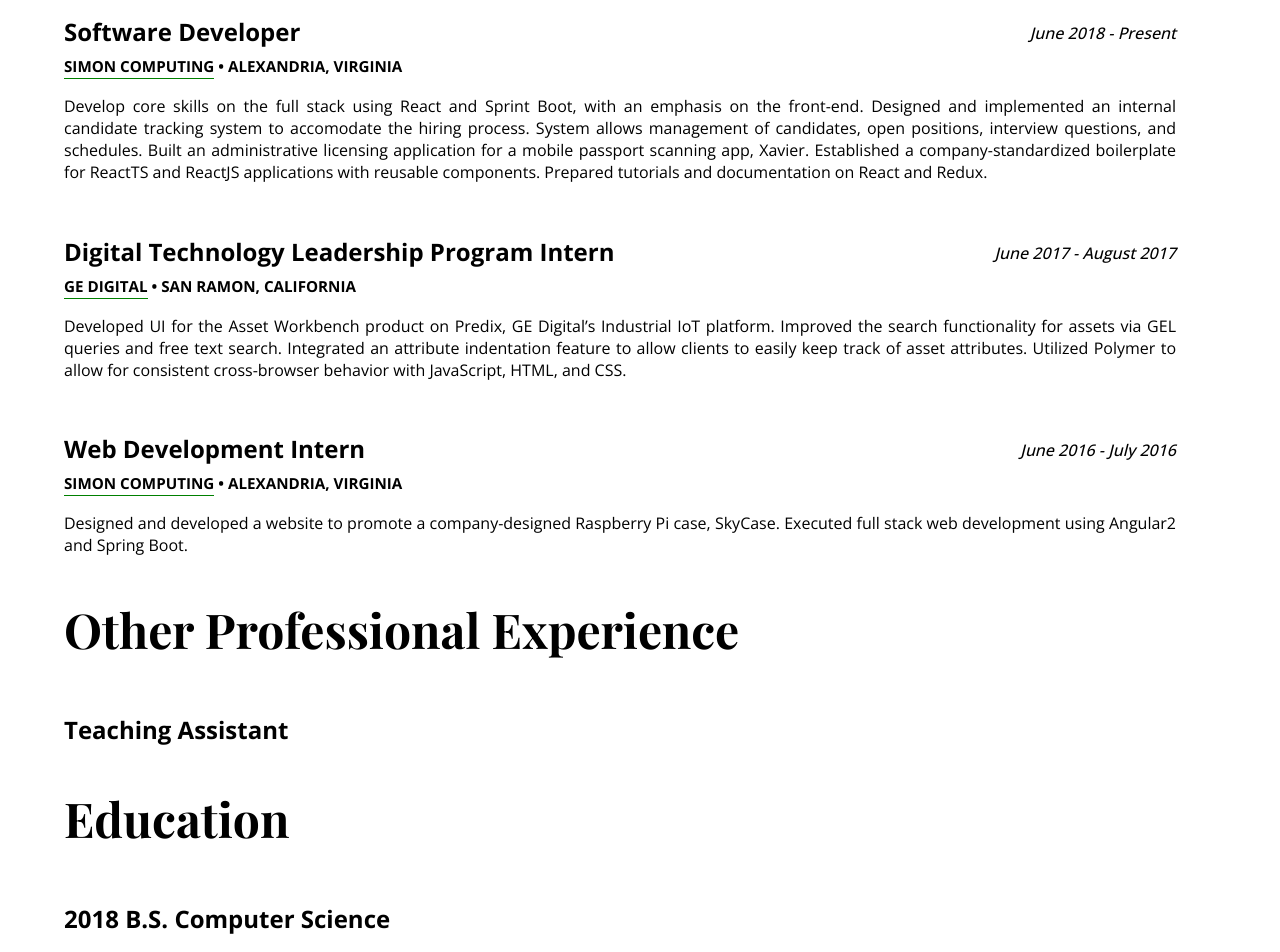
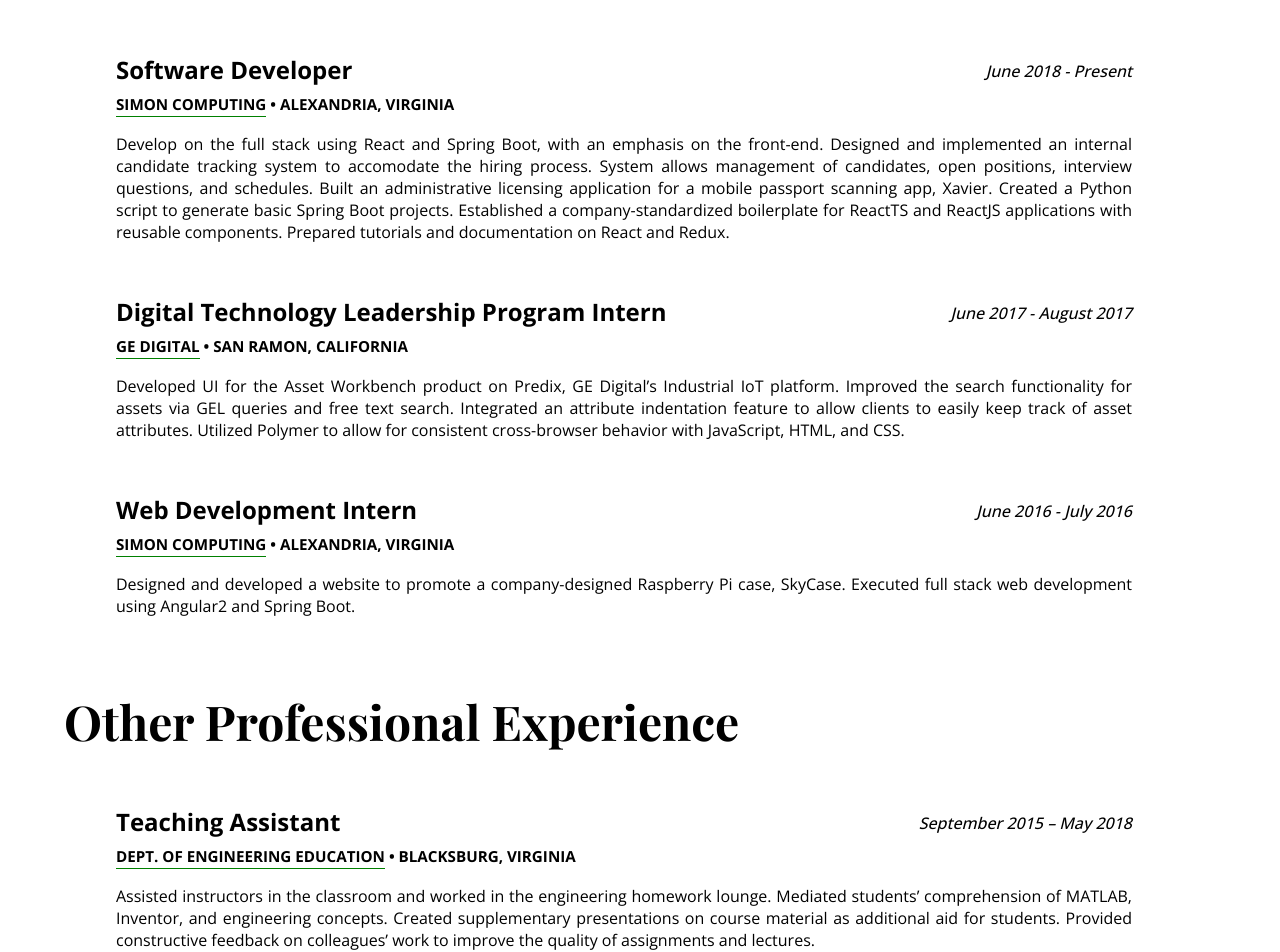
Before and after one commit to catherinexta/catherineta, a React (Create React App) app: page /resume in a window 1280 px wide. Shown: the part 223-1175 px from the top of the page. Built offline with nearby package versions, Linux system fonts and the light colour scheme; a web font is replaced by a local one.

Commit message:
fix spacing between header and main

```diff
--- a/src/App.css
+++ b/src/App.css
@@ -1,3 +1,4 @@
 main {
-  padding: 7% 5%;
+  margin-top: 64px;
+  padding: 5%;
 }
--- a/src/common/header/header.tsx
+++ b/src/common/header/header.tsx
@@ -18,6 +18,9 @@
     name: {
       margin: 1,
       fontSize: '1.5em'
+    },
+    appbar: {
+      background: '#fff'
     }
   });
 
@@ -25,7 +28,12 @@
   const { classes } = props;
 
   return (
-    <AppBar position="fixed" color="default" elevation={0}>
+    <AppBar
+      position="fixed"
+      color="default"
+      elevation={0}
+      className={classes.appbar}
+    >
       <Toolbar>
         <h1 className={classNames(classes.grow, classes.name)}>catherine.ta</h1>
 
--- a/src/features/resume/resume.tsx
+++ b/src/features/resume/resume.tsx
@@ -14,9 +14,7 @@
       fontStyle: 'oblique',
       marginBottom: '4px',
       fontWeight: 500,
-      marginLeft: '2em',
-      marginTop: '0',
-      display: window.innerWidth < 600 ? 'none' : 'block'
+      marginTop: '0'
     },
     company: {
       textDecorationColor: 'green',
@@ -30,25 +28,25 @@
   const { classes } = props;
 
   return (
-    <Grid container spacing={8} direction="column">
-      <Grid item xs={12} className={classes.section} container spacing={32}>
+    <Grid container spacing={40} direction="column">
+      <Grid
+        item
+        xs={12}
+        className={classes.section}
+        container
+        spacing={32}
+        justify="center"
+      >
         <Grid item xs={12}>
           <h1>Work Experience</h1>
         </Grid>
 
-        <Grid
-          container
-          spacing={8}
-          justify="space-between"
-          item
-          xs={12}
-          alignItems="flex-end"
-        >
-          <Grid item xs={12} sm={8}>
+        <Grid container spacing={8} item xs={11} alignItems="flex-end">
+          <Grid item xs={12} md={8}>
             <h2>Software Developer</h2>
           </Grid>
 
-          <Grid item sm={4}>
+          <Grid item md={4}>
             <h2 className={classes.date}>June 2018 - Present</h2>
           </Grid>
 
@@ -59,32 +57,26 @@
             </h3>
 
             <p>
-              Develop core skills on the full stack using React and Sprint Boot,
-              with an emphasis on the front-end. Designed and implemented an
-              internal candidate tracking system to accomodate the hiring
-              process. System allows management of candidates, open positions,
-              interview questions, and schedules. Built an administrative
-              licensing application for a mobile passport scanning app, Xavier.
-              Established a company-standardized boilerplate for ReactTS and
-              ReactJS applications with reusable components. Prepared tutorials
-              and documentation on React and Redux.
+              Develop on the full stack using React and Spring Boot, with an
+              emphasis on the front-end. Designed and implemented an internal
+              candidate tracking system to accomodate the hiring process. System
+              allows management of candidates, open positions, interview
+              questions, and schedules. Built an administrative licensing
+              application for a mobile passport scanning app, Xavier. Created a
+              Python script to generate basic Spring Boot projects. Established
+              a company-standardized boilerplate for ReactTS and ReactJS
+              applications with reusable components. Prepared tutorials and
+              documentation on React and Redux.
             </p>
           </Grid>
         </Grid>
 
-        <Grid
-          container
-          spacing={8}
-          justify="space-between"
-          item
-          xs={12}
-          alignItems="flex-end"
-        >
+        <Grid container spacing={8} item xs={11} alignItems="flex-end">
           <Grid item xs={12} sm={8}>
             <h2>Digital Technology Leadership Program Intern</h2>
           </Grid>
 
-          <Grid item sm={4}>
+          <Grid item md={4}>
             <h2 className={classes.date}>June 2017 - August 2017</h2>
           </Grid>
 
@@ -106,19 +98,12 @@
           </Grid>
         </Grid>
 
-        <Grid
-          container
-          spacing={8}
-          justify="space-between"
-          item
-          xs={12}
-          alignItems="flex-end"
-        >
+        <Grid container spacing={8} item xs={11} alignItems="flex-end">
           <Grid item xs={12} sm={8}>
             <h2>Web Development Intern</h2>
           </Grid>
 
-          <Grid item sm={4}>
+          <Grid item md={4}>
             <h2 className={classes.date}>June 2016 - July 2016</h2>
           </Grid>
 
@@ -137,23 +122,73 @@
         </Grid>
       </Grid>
 
-      <Grid item xs={12} className={classes.section} container spacing={32}>
+      <Grid
+        item
+        xs={12}
+        className={classes.section}
+        container
+        spacing={32}
+        justify="center"
+      >
         <Grid item xs={12}>
           <h1>Other Professional Experience</h1>
         </Grid>
 
-        <Grid item xs={12}>
-          <h2>Teaching Assistant</h2>
+        <Grid container spacing={8} item xs={11} alignItems="flex-end">
+          <Grid item xs={12} md={8}>
+            <h2>Teaching Assistant</h2>
+          </Grid>
+
+          <Grid item md={4}>
+            <h2 className={classes.date}>September 2015 – May 2018</h2>
+          </Grid>
+
+          <Grid item xs={12}>
+            <h3>
+              <span className={classes.company}>
+                Dept. of Engineering Education
+              </span>{' '}
+              • Blacksburg, Virginia
+            </h3>
+
+            <p>
+              Assisted instructors in the classroom and worked in the
+              engineering homework lounge. Mediated students’ comprehension of
+              MATLAB, Inventor, and engineering concepts. Created supplementary
+              presentations on course material as additional aid for students.
+              Provided constructive feedback on colleagues’ work to improve the
+              quality of assignments and lectures.
+            </p>
+          </Grid>
         </Grid>
       </Grid>
 
-      <Grid item xs={12} className={classes.section} container spacing={32}>
+      <Grid
+        item
+        xs={12}
+        className={classes.section}
+        container
+        spacing={32}
+        justify="center"
+      >
         <Grid item xs={12}>
           <h1>Education</h1>
         </Grid>
 
-        <Grid item xs={12}>
-          <h2>2018 B.S. Computer Science</h2>
+        <Grid container spacing={8} item xs={11} alignItems="flex-end">
+          <Grid item xs={12}>
+            <h3>
+              <span className={classes.company}>
+                2018 B.S. Computer Science, Virginia Tech
+              </span>{' '}
+              • Blacksburg, Virginia
+            </h3>
+            <p>College of Engineering, GPA: 3.58/4.0</p>
+            <p>
+              Dean’s List – Fall 2014, Spring 2016, Fall 2016, Spring 2017, Fall
+              2017, Spring 2018
+            </p>
+          </Grid>
         </Grid>
       </Grid>
     </Grid>
```
